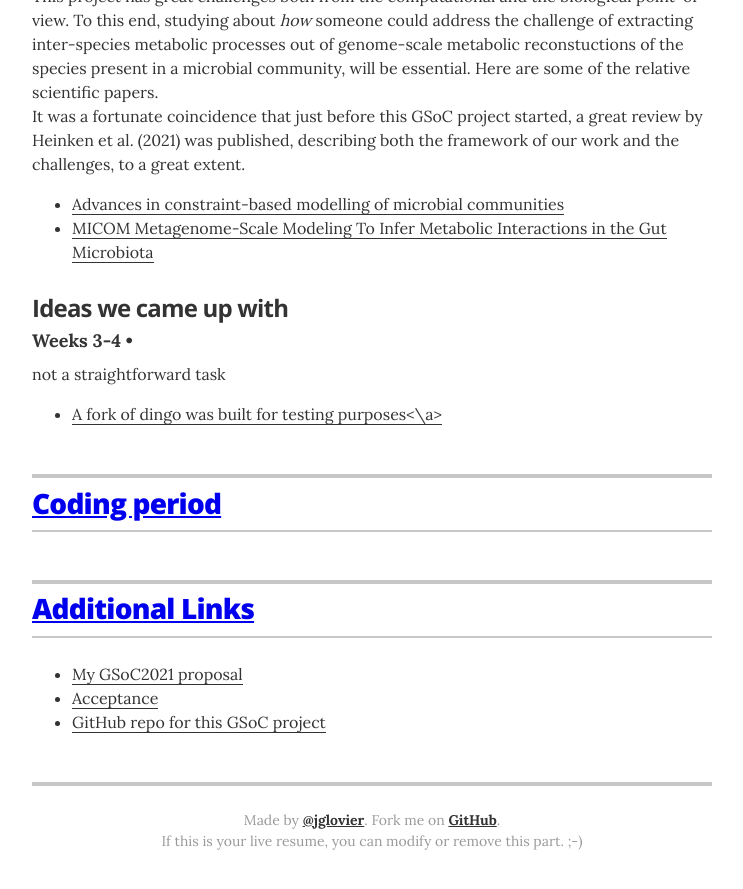
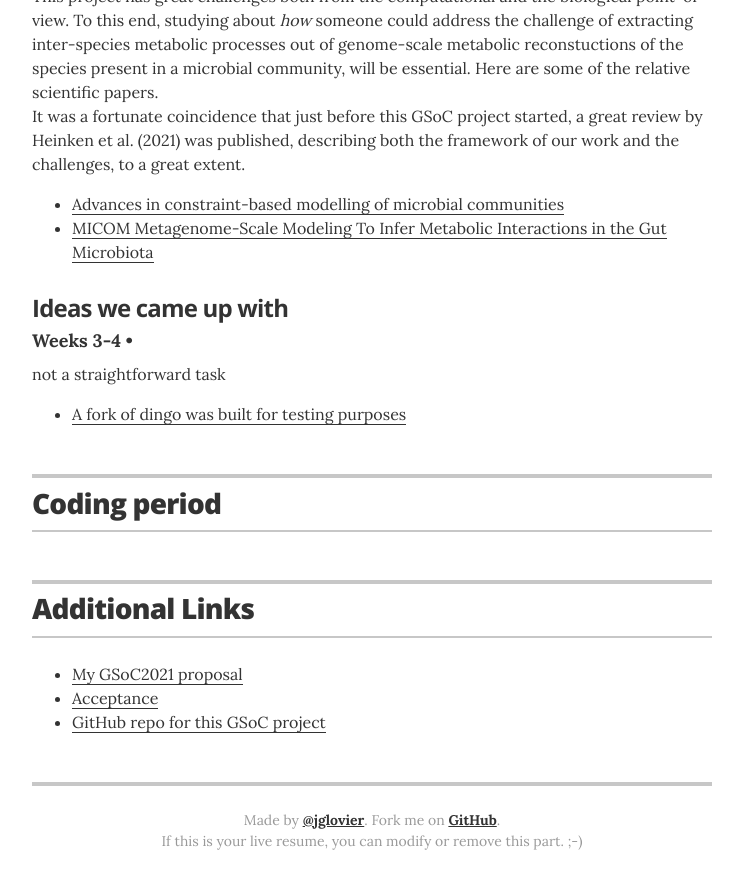
Before and after one commit to hariszaf/gsoc2021, a Jekyll site: the page built from index.html, in a window 1280 px wide and 900 px high, scrolled down 1218 px. Shown: the top 889 px of the window, without its empty margins (268-1011 px from the left). Built offline with Jekyll 4.4.1, drawn with Linux system fonts in a browser that asks for light colours; some of the changed lines change nothing that is shown.

Commit message:
fix slash

```diff
--- a/_data/education.yml
+++ b/_data/education.yml
@@ -10,4 +10,4 @@
   uni: Ideas we came up with
   summary: not a straightforward task
   awards:
-    - award: <a href="https://github.com/hariszaf/dingo"> A fork of dingo was built for testing purposes<\a>
+    - award: <a href="https://github.com/hariszaf/dingo"> A fork of dingo was built for testing purposes</a>
```
